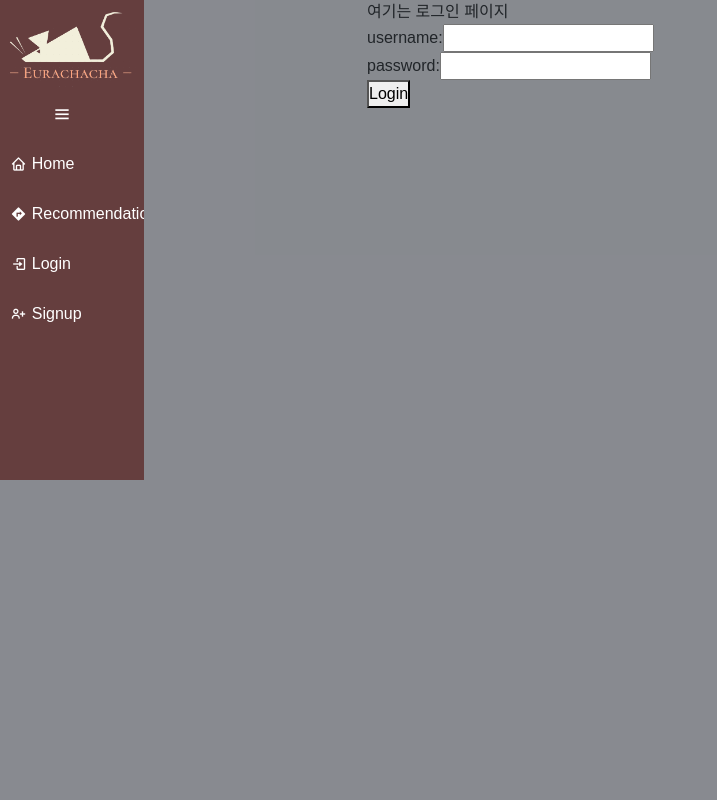
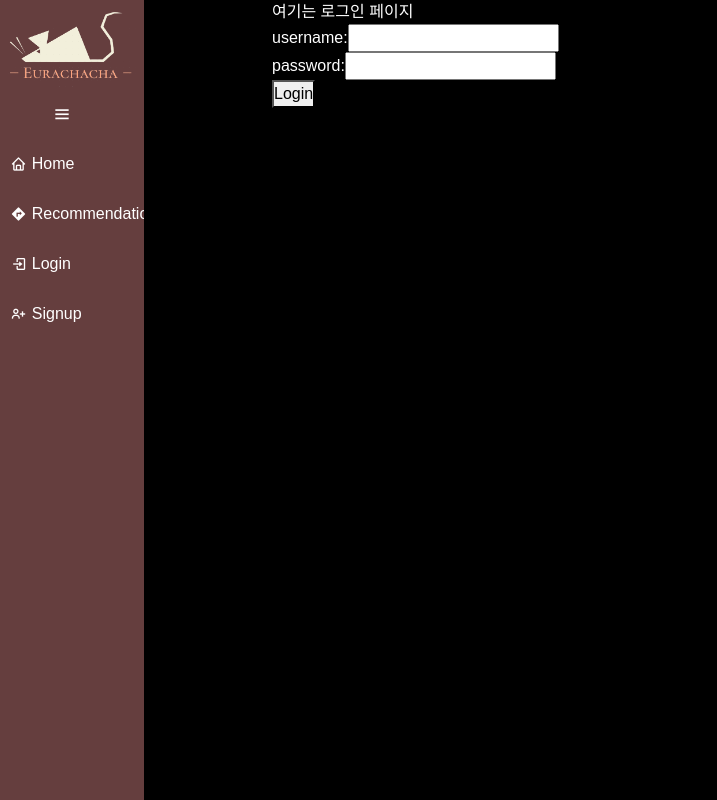
Before and after one commit to MoCCo329/EURACHACHA, a Vue app in the folder vue/: page /login in a window 1280 px wide. Shown: the whole page, without its empty margins (0-717 px from the left). Built offline with nearby package versions, Linux system fonts and the light colour scheme.

Commit message:
Add home css

```diff
--- a/vue/src/App.vue
+++ b/vue/src/App.vue
@@ -10,8 +10,8 @@
 
     <div class="container">
       <div class="row">
-        <div class="col-3"></div>
-        <div class="router-view col-9">
+        <div class="col-2"></div>
+        <div class="router-view col-10">
           <router-view></router-view>
         </div>
       </div>
@@ -44,17 +44,18 @@ import { mapActions } from "vuex"
   font-family: sans-serif;
 }
 #app {
-  background-color: rgba(31, 36, 46, 0.534);
+  background-color: black;
   position: relative;
   min-height: 100vh;
   width: 100%;
   overflow: hidden;
+  color: white;
 }
 .sidebar {
   position: fixed;
   top: 0;
   left: 0;
-  height: 60vh;
+  height: 100vh;
   max-width: 18vh;
   width: 240px;
   background: rgb(101, 62, 62);
--- a/vue/src/components/Movies/MovieList.vue
+++ b/vue/src/components/Movies/MovieList.vue
@@ -39,7 +39,7 @@ export default {
   methods: {
     ...mapActions(["fetchMovieList"]),
     poster_url(poster_path) {
-      return `https://image.tmdb.org/t/p/w500`+ poster_path
+      return `https://image.tmdb.org/t/p/w500` + poster_path
     }
   },
   created () {
--- a/vue/src/components/Movies/NowPlaying.vue
+++ b/vue/src/components/Movies/NowPlaying.vue
@@ -7,7 +7,7 @@
     >
       <swiper-slide class="bg-black" v-for="movie in nowPlaying" :key="movie.pk">
         <router-link :to="{ name: 'detail', params: { moviePk: movie.pk } }">
-          <div class="card" style="width: 12rem;">
+          <div class="card" style="width: 20rem;">
             <img :src="poster_url(movie.poster_path)" class="card-img-top" alt="...">
             <div class="card-body position-absolute bottom-0 start-0">
               <p class="card-text text-white">{{ movie.title }}</p>
@@ -42,7 +42,7 @@ export default {
   methods: {
     ...mapActions(["fetchNowPlaying"]),
     poster_url(poster_path) {
-      return `https://image.tmdb.org/t/p/w500`+ poster_path
+      return `https://image.tmdb.org/t/p/w500` + poster_path
     }
   },
   created () {
--- a/vue/src/components/Movies/PopularList.vue
+++ b/vue/src/components/Movies/PopularList.vue
@@ -39,7 +39,7 @@ export default {
   methods: {
     ...mapActions(["fetchPopular"]),
     poster_url(poster_path) {
-      return `https://image.tmdb.org/t/p/w500`+ poster_path
+      return `https://image.tmdb.org/t/p/w500` + poster_path
     }
   },
   created () {
--- a/vue/src/components/Movies/UpcomingList.vue
+++ b/vue/src/components/Movies/UpcomingList.vue
@@ -39,7 +39,7 @@ export default {
   methods: {
     ...mapActions(["fetchUpcoming"]),
     poster_url(poster_path) {
-      return `https://image.tmdb.org/t/p/w500`+ poster_path
+      return `https://image.tmdb.org/t/p/w500` + poster_path
     }
   },
   created () {
```
